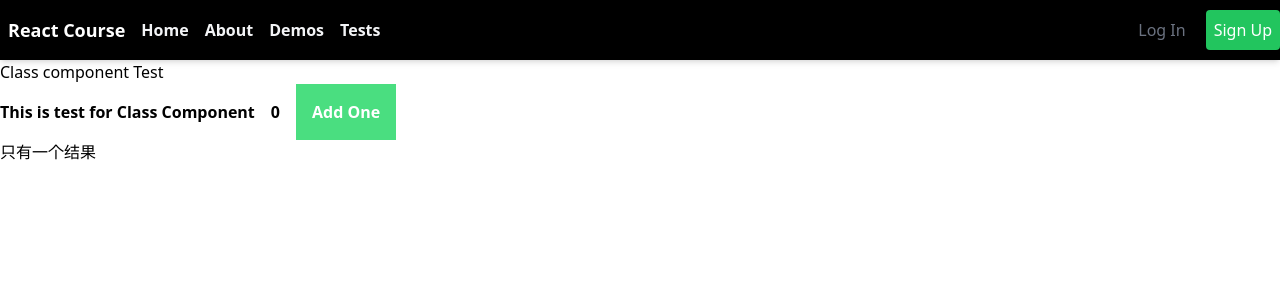
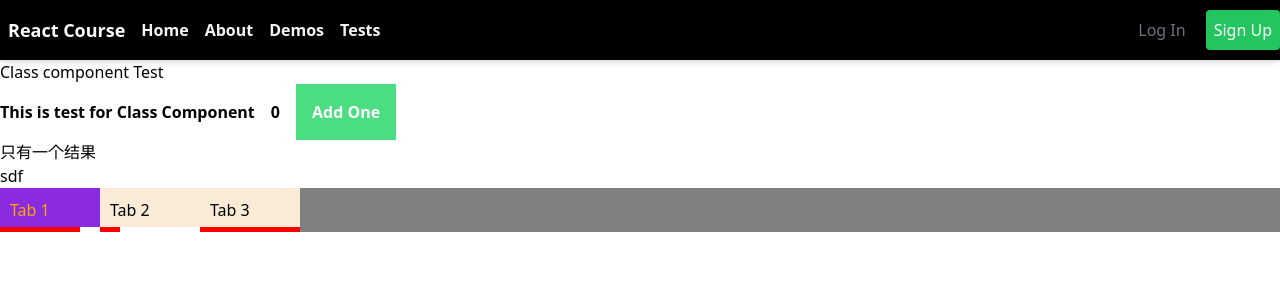
Before and after one commit to geforcesong/react-course, a React (Vite) app: page / in a window 1280 px wide. Shown: the top 300 px of the page. Built offline with nearby package versions, Linux system fonts and the light colour scheme.

Commit message:
added tab controls

```diff
--- /dev/null
+++ b/src/components/Tabs/index.module.scss
@@ -0,0 +1,33 @@
+.tab-container {
+  background-color: gray;
+  display: flex;
+
+  .tab-item-container {
+    padding: 10px;
+    background-color: antiquewhite;
+    cursor: pointer;
+    position: relative;
+    min-width: 100px;
+  }
+
+  .active {
+    color: orange;
+    background-color: blueviolet;
+  }
+
+  .progress {
+    width: 100%;
+    height: 5px;
+    background-color: white;
+    display: flex;
+    position: absolute;
+    bottom: 0;
+    left: 0;
+    --progress-value: 0;
+
+    .progress-indicator {
+      width: calc(var(--progress-value) * 100%);
+      background-color: red;
+    }
+  }
+}
--- /dev/null
+++ b/src/components/Tabs/index.tsx
@@ -0,0 +1,80 @@
+import React, { useEffect, useState } from 'react';
+import styles from './index.module.scss';
+
+export interface TabItem {
+  id: string | number;
+  component: JSX.Element | string;
+  active: boolean;
+  disabled: boolean;
+  progressValue?: number;
+}
+
+export interface Props {
+  items: Array<TabItem>;
+  onTabChanged?: (item: TabItem) => void;
+}
+
+const Tabs: React.FC<Props> = ({ items, onTabChanged }) => {
+  const [tabItems, setTabItems] = useState<Array<TabItem> | null>(null);
+
+  useEffect(() => {
+    if (items) {
+      setTabItems(items);
+    }
+  }, [items]);
+
+  const handleClick = (item: TabItem) => {
+    if (!tabItems) {
+      return;
+    }
+    const activeItem = tabItems.find((item: TabItem) => item.active);
+    if (activeItem === item) {
+      return;
+    }
+    setTabItems(
+      tabItems.map((ci: TabItem) => ({
+        ...ci,
+        active: ci === item,
+      })),
+    );
+    onTabChanged?.(item);
+  };
+
+  if (!tabItems?.length) {
+    return null;
+  }
+
+  return (
+    <div className={styles['tab-container']}>
+      {tabItems.map((item: TabItem) => {
+        const progressStyle = item.progressValue
+          ? ({ '--progress-value': item.progressValue } as React.CSSProperties)
+          : null;
+        return (
+          <div
+            key={item.id}
+            className={
+              item.active
+                ? `${styles['tab-item-container']} ${styles.active}`
+                : styles['tab-item-container']
+            }
+            onClick={() => handleClick(item)}
+          >
+            {item.component}
+
+            {progressStyle && (
+              <div className={styles.progress}>
+                <div
+                  className={styles['progress-indicator']}
+                  style={progressStyle}
+                ></div>
+              </div>
+            )}
+          </div>
+        );
+      })}
+    </div>
+  );
+};
+
+export default Tabs;
--- a/src/pages/HomePage.tsx
+++ b/src/pages/HomePage.tsx
@@ -1,5 +1,30 @@
 import ClassTest from '../components/test/ClassTest';
 import { Conditional } from '../components/test/Conditional';
+import Tabs from '../components/Tabs';
+
+const tabItems = [
+  {
+    id: 1,
+    component: 'Tab 1',
+    active: true,
+    disabled: false,
+    progressValue: 0.8,
+  },
+  {
+    id: 2,
+    component: 'Tab 2',
+    active: false,
+    disabled: false,
+    progressValue: 0.2,
+  },
+  {
+    id: 3,
+    component: 'Tab 3',
+    active: false,
+    disabled: false,
+    progressValue: 1,
+  },
+];
 
 const HomePage: React.FC = () => {
   return (
@@ -7,6 +32,8 @@ const HomePage: React.FC = () => {
       Class component Test
       <ClassTest message='This is test for Class Component' />
       <Conditional count={1} />
+      sdf
+      <Tabs items={tabItems} />
     </div>
   );
 };
```
